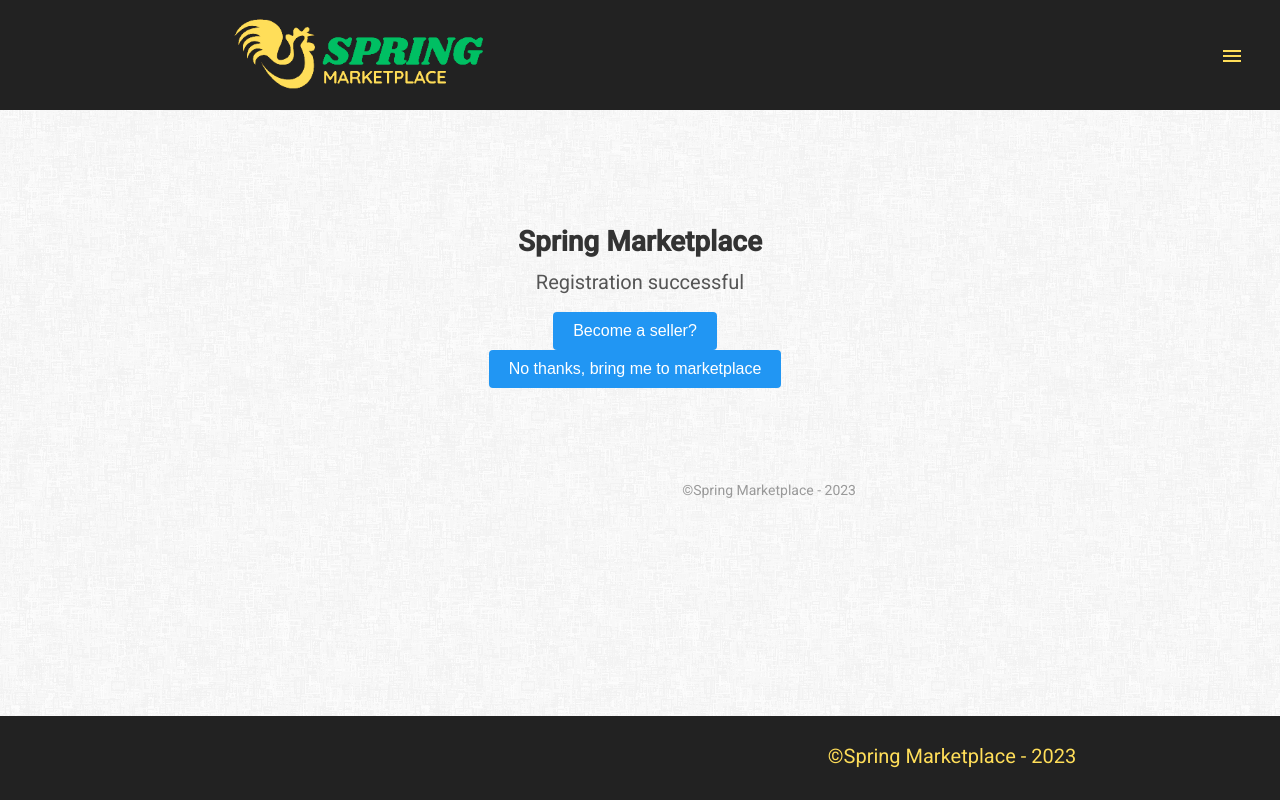
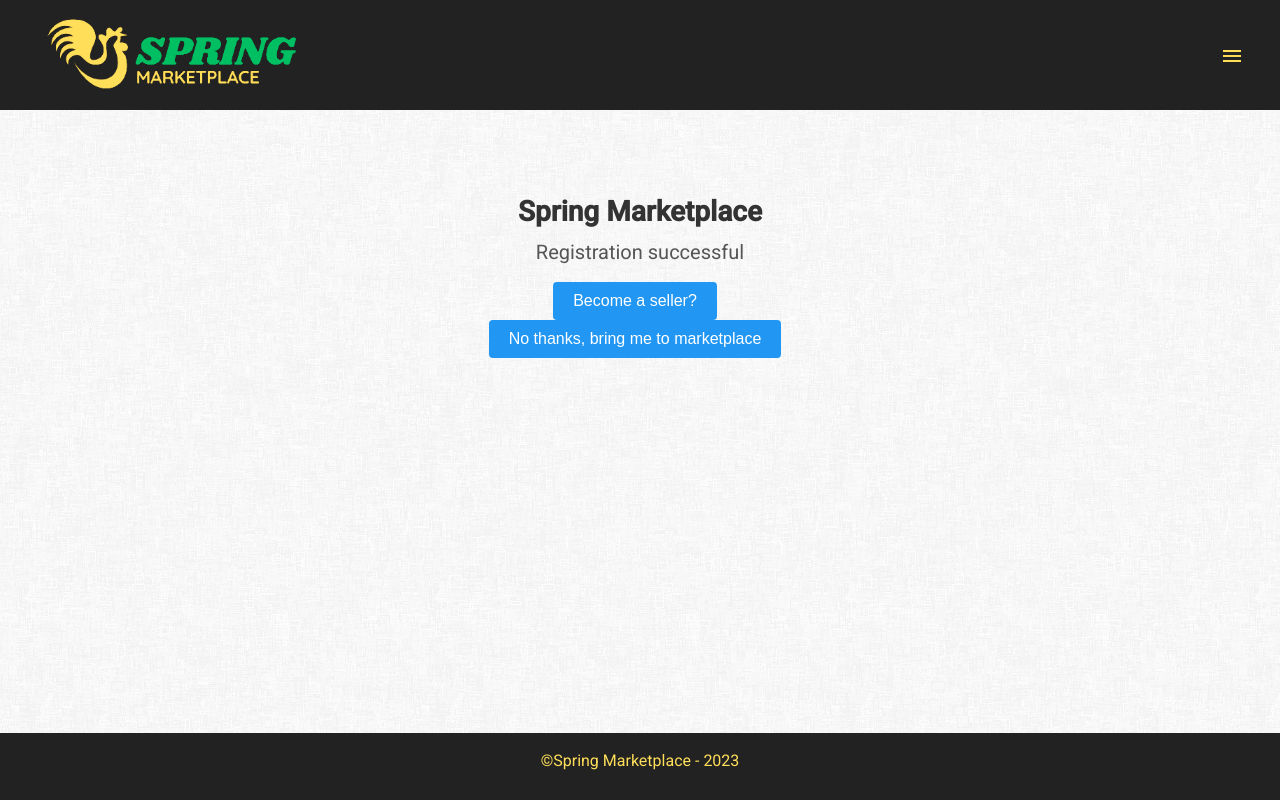
Before and after one commit to michaelivanov1/spring-marketplace, an Angular app in the folder frontend/: page /registration-finish in a window 1280 px wide. Built offline with nearby package versions, Linux system fonts and the light colour scheme.

Commit message:
style sizing changed from px to Vw/Vh size better

```diff
--- a/frontend/src/app/app.component.html
+++ b/frontend/src/app/app.component.html
@@ -1,26 +1,50 @@
 <div class="container">
   <div class="content">
     <mat-toolbar class="header">
-      <img src="../assets/logo.png" class="logo">
+      <img src="../assets/logo.png" class="logo" />
       <!-- <span class="title-text">Spring Marketplace </span> -->
       <span style="flex: 1 1 auto"></span>
-      <button class="app-menu" mat-button [matMenuTriggerFor]="appMenu" align="end">
+      <button
+        class="app-menu"
+        mat-button
+        [matMenuTriggerFor]="appMenu"
+        align="end"
+      >
         <mat-icon>menu</mat-icon>
       </button>
     </mat-toolbar>
 
     <mat-menu #appMenu="matMenu">
-      <a mat-menu-item [routerLink]="['register']" (click)="setTitle('register')">register</a>
-      <a mat-menu-item [routerLink]="['test']" (click)="setTitle('test')">dbtest</a>
-      <a mat-menu-item [routerLink]="['profile']" (click)="setTitle('profile')">profile</a>
-      <a mat-menu-item [routerLink]="['registration-finish']" (click)="setTitle('temp')">temp</a>
-      <a mat-menu-item [routerLink]="['marketplace']" (click)="setTitle('marketplace')">marketplace</a>
+      <a
+        mat-menu-item
+        [routerLink]="['register']"
+        (click)="setTitle('register')"
+        >register</a
+      >
+      <a mat-menu-item [routerLink]="['test']" (click)="setTitle('test')"
+        >dbtest</a
+      >
+      <a mat-menu-item [routerLink]="['profile']" (click)="setTitle('profile')"
+        >profile</a
+      >
+      <a
+        mat-menu-item
+        [routerLink]="['registration-finish']"
+        (click)="setTitle('temp')"
+        >temp</a
+      >
+      <a
+        mat-menu-item
+        [routerLink]="['marketplace']"
+        (click)="setTitle('marketplace')"
+        >marketplace</a
+      >
     </mat-menu>
 
     <router-outlet></router-outlet>
   </div>
 
   <mat-card-footer class="footer">
-    <p class="footer-text"> &copy;Spring Marketplace - 2023</p>
+    <p class="footer-text">&copy;Spring Marketplace - 2023</p>
   </mat-card-footer>
 </div>
--- a/frontend/src/app/profile/profile-home/profile-home.component.scss
+++ b/frontend/src/app/profile/profile-home/profile-home.component.scss
@@ -1,5 +1,4 @@
-$primary-color: #3f51b5;
-$accent-color: #ff4081;
+$primary-color: #00bf63;
 
 .container {
   display: flex;
@@ -28,7 +27,6 @@ $accent-color: #ff4081;
   display: flex;
   align-items: flex-start;
   justify-content: flex-start;
-  margin-bottom: 20px;
 
   img {
     width: 100%;
@@ -61,10 +59,6 @@ $accent-color: #ff4081;
 
     li {
       margin-bottom: 10px;
-
-      strong {
-        color: $accent-color;
-      }
     }
   }
 
@@ -82,10 +76,6 @@ $accent-color: #ff4081;
   flex-grow: 1;
 
   /* Add your custom styles for the account misc container */
-}
-
-.my-accent-text {
-  color: $accent-color;
 }
 
 .margin-right-2 {
--- a/frontend/src/app/registration-finish/registration-finish.component.html
+++ b/frontend/src/app/registration-finish/registration-finish.component.html
@@ -1,8 +1,6 @@
 <mat-card align="center">
   <div class="main-container">
-        <mat-card-title>
-            Spring Marketplace
-        </mat-card-title>
+    <mat-card-title> Spring Marketplace </mat-card-title>
     <div>
       <p>Registration successful</p>
 
@@ -11,9 +9,5 @@
         No thanks, bring me to marketplace
       </button>
     </div>
-
   </div>
-    <mat-card-footer align="end" class="my-accent-text margin-right-2">
-        &copy;Spring Marketplace - 2023
-    </mat-card-footer>
 </mat-card>
--- a/frontend/src/styles.scss
+++ b/frontend/src/styles.scss
@@ -16,8 +16,6 @@ mat-card {
   box-shadow: none !important;
 }
 
-
-
 .container {
   display: flex;
   flex-direction: column;
@@ -28,20 +26,19 @@ mat-card {
 
     .header {
       background-color: #222222;
-      // #140000;
+      /* #140000 */
       color: black;
       height: 110px;
-      margin-bottom: 30px;
+      margin: auto;
 
       .logo {
         width: 350px;
         height: 350px;
-        padding-left: 15%;
         padding-bottom: 90px;
       }
 
       .app-menu {
-        color: #FFDE59;
+        color: #ffde59;
       }
     }
   }
@@ -51,18 +48,14 @@ mat-card {
     background-color: #222222;
     color: white;
     font-family: Roboto, sans-serif;
-    font-size: 20px;
+    font-size: 1.25vw; /* Equivalent to 20px */
     font-weight: 400;
-    width: 1936px;
-    height: 100px;
-    margin-top: auto;
-    left: 0;
-    right: 0;
+    height: 5.25vw; /* Equivalent to 100px */
+    margin: 0vh 0vw 0vh 0vw;
 
     .footer-text {
-      margin-top: 30px;
-      color: #FFDE59;
-
+      margin-top: 2.23vh; /* Equivalent to 30px */
+      color: #ffde59;
     }
   }
 }
```
Lines whose indentation alone changed are shown as unchanged.
